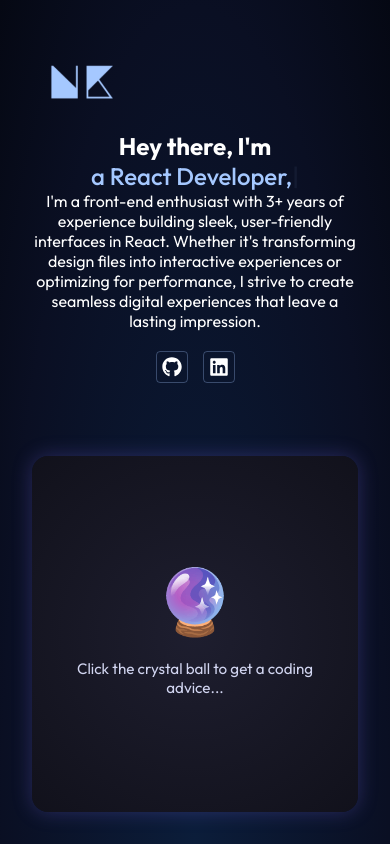
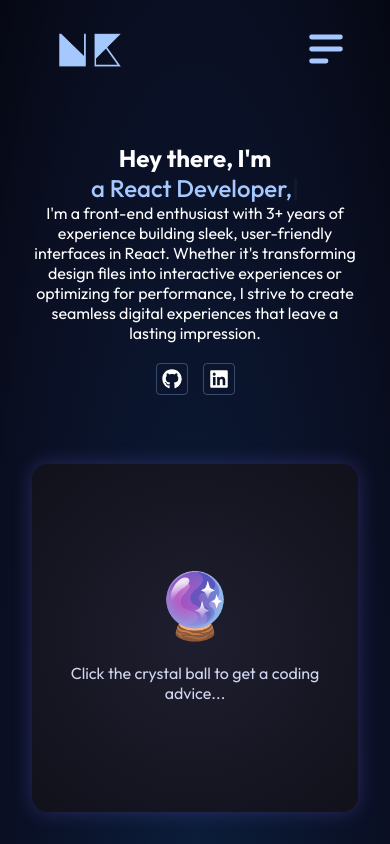
Before and after one commit to NehaKamble1998/portfolio, a React (Vite) app: page / in a window 390 px wide. Built offline with nearby package versions, Linux system fonts and the light colour scheme.

Commit message:
css changes for nav bar and hero

```diff
--- a/package.json
+++ b/package.json
@@ -13,6 +13,7 @@
     "react": "^19.0.0",
     "react-dom": "^19.0.0",
     "react-icons": "^5.5.0",
+    "react-scroll": "^1.9.3",
     "react-typed": "^2.0.12"
   },
   "devDependencies": {
--- a/src/Components/Hero/Hero.jsx
+++ b/src/Components/Hero/Hero.jsx
@@ -1,4 +1,4 @@
-import React, { useState } from "react";
+import React, { useRef, useState } from "react";
 import styles from "./Hero.module.css";
 import { messages } from "../../data/message";
 import { ReactTyped } from "react-typed";
@@ -7,13 +7,19 @@ const Hero = () => {
   const [message, setMessage] = useState(
     "Click the crystal ball to get a coding advice..."
   );
+  const timeoutRef = useRef(null);
 
   const getRandomMessage = () => {
+    if (timeoutRef.current) {
+      clearTimeout(timeoutRef.current);
+    }
+
     const randomIndex = Math.floor(Math.random() * messages.length);
     const newMessage = messages[randomIndex];
     setMessage(newMessage);
 
-    setTimeout(() => {
+    // Set a new timeout and store its ID in the ref
+    timeoutRef.current = setTimeout(() => {
       setMessage("Click the crystal ball to get a coding advice...");
     }, 5000);
   };
@@ -58,8 +64,7 @@ const Hero = () => {
           </a>
           <a
             href="https://www.linkedin.com/in/neha-kamble-5594aa2aa/"
-            target="_blank"
-          >
+            target="_blank">
             <FaLinkedin
               style={{
                 height: "2em",
--- a/src/Components/Hero/Hero.module.css
+++ b/src/Components/Hero/Hero.module.css
@@ -8,6 +8,7 @@
   gap: 30px;
   align-items: center;
   justify-content: center;
+  z-index: 1;
 }
 
 .hero_content {
@@ -52,7 +53,7 @@
   background: radial-gradient(circle, #1e1e2f, #11111b);
   padding: 1.5rem;
   border-radius: 1rem;
-  max-width: 500px;
+  width: 100%;
   box-shadow: 0 0 20px #6a5acd55;
   color: var(--text-white);
   text-align: center;
@@ -72,7 +73,7 @@
 
 .message {
   margin-top: 1rem;
-  font-size: 0.95rem;
+  font-size: 1.5rem;
   color: #d1d5f0;
   min-height: 3rem;
 }
@@ -112,7 +113,7 @@
 @media screen and (max-width: 480px) {
   .hero {
     padding: 2rem;
-    padding-top: 5rem;
+    padding-top: 6rem;
     gap: 20px;
   }
 
@@ -124,7 +125,11 @@
     font-size: 1.5rem;
   }
 
-  .description{
+  .description {
+    font-size: 1rem;
+  }
+
+  .message {
     font-size: 1rem;
   }
 }
--- a/src/Components/NavBar/NavBar.jsx
+++ b/src/Components/NavBar/NavBar.jsx
@@ -1,37 +1,58 @@
-import React, { useState } from "react";
+import React, { useEffect, useState } from "react";
 import styles from "./NavBar.module.css";
 import { HiMenuAlt2 } from "react-icons/hi";
 import { MdClose } from "react-icons/md";
+import { Link } from "react-scroll";
 const NavBar = () => {
   const [menu, setMenu] = useState("closed");
+  const [sticky, setSticky] = useState(false);
+
+  useEffect(() => {
+    window.addEventListener("scroll", () => {
+      window.scrollY > 50 ? setSticky(true) : setSticky(false);
+    });
+  }, []);
+
   return (
-    <nav className={`${styles.navbar} container`}>
-      <a href="/" className={styles.title}>
-        <img src="/logo.png" alt="logo" style={{height: '100px'}}/>
-      </a>
+    <nav className={`${styles.navbar} ${sticky ? styles.sticky_nav : ""}`}>
+      <Link to="/" smooth offset={0} duration={500}>
+        <img
+          src="/logo.png"
+          alt="logo"
+          style={{ height: "100px" }}
+          className={styles.logo}
+        />
+      </Link>
       <ul
-        className={`${styles.menuItems} ${
-          menu === "opened" && styles.menu_opened
-        }`}
-        onClick={() => setMenu("closed")}
-      >
+        className={`${menu === "closed" && styles.menu_closed}`}
+        onClick={() => setMenu("closed")}>
         <li>
-          <a href="#about">About</a>
+          <Link to="about" smooth offset={0} duration={500}>
+            About
+          </Link>
         </li>
         <li>
-          <a href="#experience">Experience</a>
+          <Link to="experience" smooth offset={0} duration={500}>
+            Experience
+          </Link>
         </li>
         <li>
-          <a href="#projects">Projects</a>
+          <Link to="projects" smooth offset={0} duration={500}>
+            Projects
+          </Link>
         </li>
         <li>
-          <a href="#contact">Contact</a>
+          <Link to="contact" smooth offset={0} duration={500}>
+            Contact
+          </Link>
         </li>
         <li>
-          <button className="nav_btn">Hire Me!</button>
+          <Link to="contact" smooth offset={0} duration={500}>
+            <button className="nav_btn">Hire Me!</button>
+          </Link>
         </li>
       </ul>
-      {/* <div className={styles.menu}>
+      <div className={styles.menu}>
         {menu === "closed" && (
           <HiMenuAlt2
             className={styles.burger_menu}
@@ -41,32 +62,12 @@ const NavBar = () => {
         )}
         {menu === "opened" && (
           <MdClose
-            className={styles.burger_menu}
+            className={styles.closeIcon}
             style={{ height: "3em", width: "3em" }}
             onClick={() => setMenu("closed")}
           />
         )}
-
-        <ul
-          className={`${styles.menuItems} ${
-            menu === "opened" && styles.menu_opened
-          }`}
-          onClick={() => setMenu("closed")}
-        >
-          <li>
-            <a href="#about">About</a>
-          </li>
-          <li>
-            <a href="#experience">Experience</a>
-          </li>
-          <li>
-            <a href="#projects">Projects</a>
-          </li>
-          <li>
-            <a href="#contact">Contact</a>
-          </li>
-        </ul>
-      </div> */}
+      </div>
     </nav>
   );
 };
--- a/src/Components/NavBar/NavBar.module.css
+++ b/src/Components/NavBar/NavBar.module.css
@@ -1,81 +1,74 @@
 .navbar {
-  padding-top: 0;
   position: fixed;
+  top: 0;
+  left: 0;
   width: 100%;
+  padding: 0 5rem;
   display: flex;
   align-items: center;
   justify-content: space-between;
 }
 
-.title {
-  font-size: 2rem;
-  font-weight: 700;
-  text-decoration: none;
-  color: var(--text-white);
+.logo {
+  width: 100px;
 }
 
-.menu {
+.navbar ul {
   display: flex;
   align-items: center;
+  justify-content: center;
+  gap: 20px;
+  list-style-type: none;
 }
 
-.menuItems {
-  display: flex;
-  gap: 20px;
-  align-items: center;
-  list-style: none;
-}
-
-.menuItems a {
+.navbar ul li {
   font-size: 20px;
   font-weight: 400px;
   color: var(--text-white);
 }
 
-.burger_menu {
+.menu {
   display: none;
+  z-index: 3;
 }
 
-@media screen and (max-width: 900px) {
-  .menu {
-    position: absolute;
-    right: 0;
-    margin-right: 10%;
-    flex-direction: column;
-    align-items: flex-end;
-    gap: 12px;
-    z-index: 3;
+.sticky_nav {
+  border-bottom: 1px solid white;
+  transition: 0.5s all ease;
+}
+
+@media screen and (max-width: 840px) {
+  .navbar {
+    padding: 0 2.5rem;
   }
 
-  .menuItems {
-    position: absolute;
-    display: none;
-    padding: 1.5rem 2rem;
+  .navbar ul {
+    position: fixed;
+    top: 0;
+    bottom: 0;
+    right: 0;
+    width: 200px;
+    z-index: 2;
+    display: flex;
     flex-direction: column;
-    align-items: center;
-    gap: 12px;
-    border-radius: 10px;
-    background: linear-gradient(
-      0deg,
-      rgba(19, 29, 66, 0.2) 0%,
-      rgba(27, 42, 94, 1) 100%
-    );
-    box-shadow: 0 0 4px 0 rgba(0, 0, 0, 0.25);
+    gap: 30px;
+    transition: 0.5s all ease;
+    background-color: rgba(255, 255, 255, 0.1);
+    backdrop-filter: blur(10px);
   }
 
-  .burger_menu {
+  .menu {
     display: block;
-    cursor: pointer;
-    color: var(--text-white);
   }
 
-  .menuItems.menu_opened {
-    display: flex;
+  .navbar ul.menu_closed {
+    position: fixed;
+    right: -200px;
   }
 }
 
 @media screen and (max-width: 480px) {
   .navbar {
-    padding: 2rem;
+    padding: 0 2.5rem;
   }
 }
--- a/src/index.css
+++ b/src/index.css
@@ -19,7 +19,7 @@ a {
 }
 
 .container {
-  padding: 2rem 2.5rem;
+  padding: 2rem 5rem;
 }
 
 button {
@@ -54,3 +54,9 @@ button::before {
 button:hover::before {
   transform: scaleY(1);
 }
+
+@media screen and (max-width: 600px) {
+  .container {
+    padding: 2.5rem;
+  }
+}
```
Also changed, not shown: 1 other file (tests, documents, lock files or other folders).
